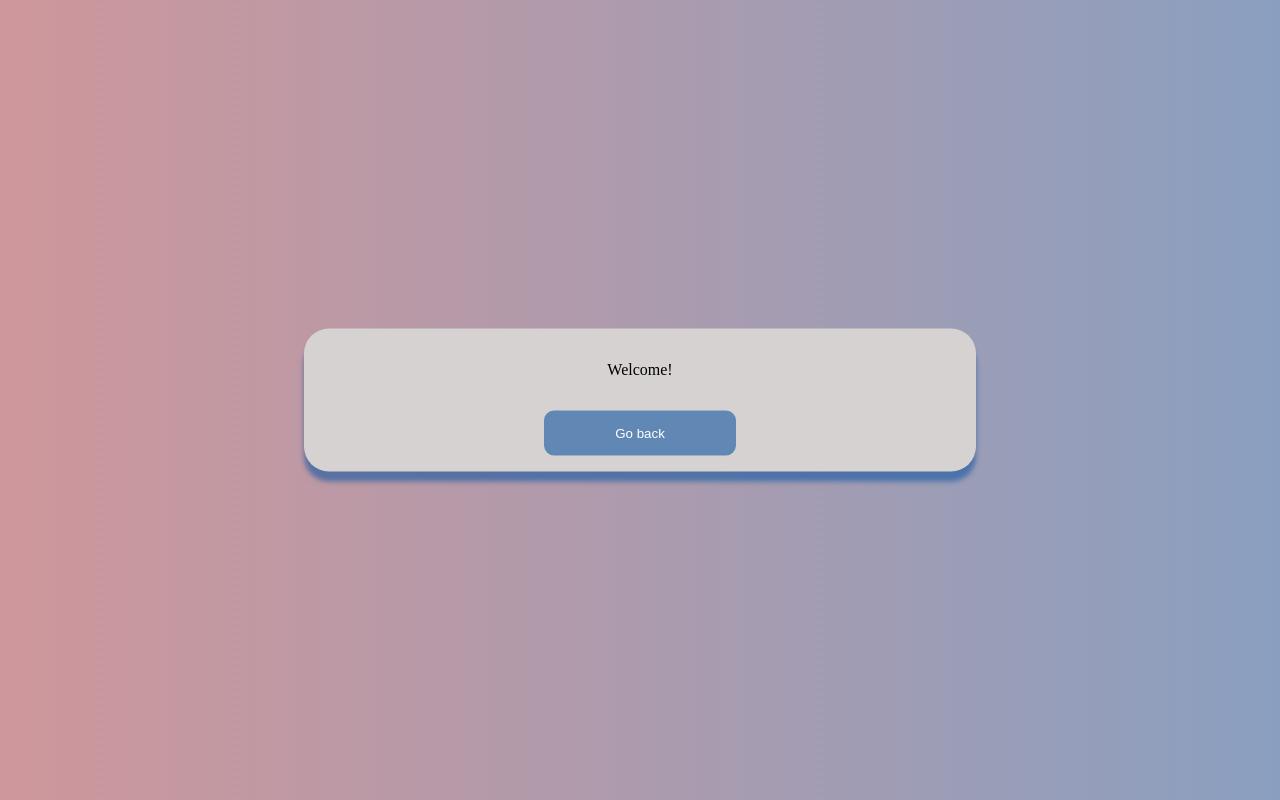
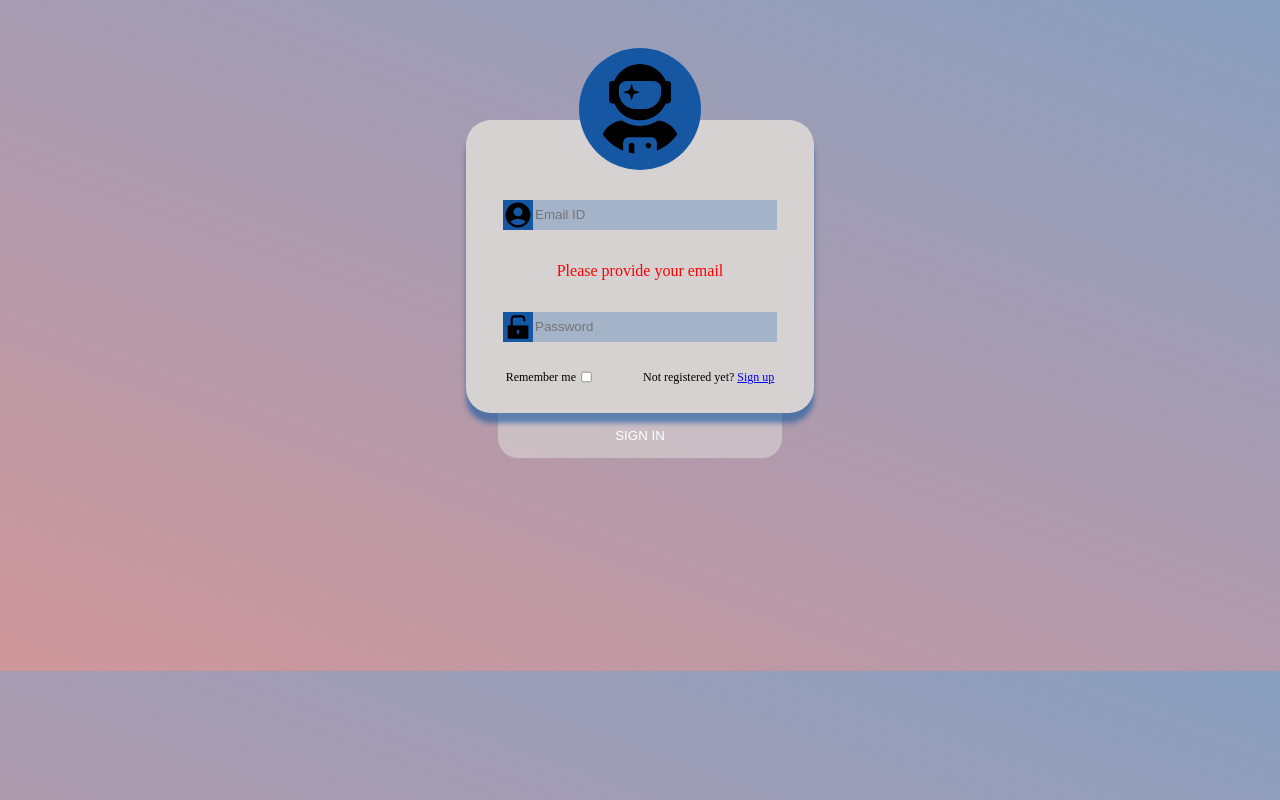
Before and after one commit to FlorianAutricque/exercise, a React (Vite) app in the folder 01 React form/: page / in a window 1280 px wide. Both pictures are taken after a click on the button "SIGN IN". Built offline with nearby package versions, Linux system fonts and the light colour scheme.

Commit message:
guarding causes

```diff
--- a/01 React form/src/components/SignInForm.jsx
+++ b/01 React form/src/components/SignInForm.jsx
@@ -8,10 +8,24 @@ import { FaUserAstronaut } from "react-icons/fa";
 
 function SignInForm() {
   const [show, setShow] = useState(false);
+  const [email, setEmail] = useState("");
+  const [errorEmail, setErrorEmail] = useState("");
+  const [password, setPassword] = useState("");
+  const [errorPassword, setErrorPassword] = useState("");
 
   function handleShow(e) {
     e.preventDefault();
-    setShow(show => !show);
+
+    if (email !== "" && password !== "" && password.length >= 6) {
+      setShow(show => !show);
+      setErrorEmail("");
+      setErrorPassword("");
+    }
+    if (email === "") {
+      setErrorEmail("Please provide your email");
+    } else {
+      setErrorPassword("Please prove a password longer than 6 characters");
+    }
   }
 
   return (
@@ -34,14 +48,30 @@ function SignInForm() {
                 <label htmlFor="email" className={styles.icons}>
                   <MdAccountCircle size={30} />
                 </label>
-                <input type="email" placeholder="Email ID" required />
+                <input
+                  type="email"
+                  placeholder="Email ID"
+                  onChange={e => setEmail(e.target.value)}
+                  required
+                />
               </span>
+              {errorEmail && (
+                <p className={styles.errorMessage}>{errorEmail}</p>
+              )}
               <span>
                 <label htmlFor="password" className={styles.icons}>
                   <AiFillUnlock size={30} />
                 </label>
-                <input type="password" placeholder="Password" required />
+                <input
+                  type="password"
+                  placeholder="Password"
+                  onChange={e => setPassword(e.target.value)}
+                  required
+                />
               </span>
+              {errorPassword && (
+                <p className={styles.errorMessage}>{errorPassword}</p>
+              )}
             </form>
 
             <span>
--- a/01 React form/src/components/SignInForm.module.css
+++ b/01 React form/src/components/SignInForm.module.css
@@ -125,3 +125,9 @@ input {
   transform: scale(1.02);
   transition: 300ms;
 }
+
+.errorMessage {
+  color: red;
+  margin-top: 0;
+  margin-bottom: 0;
+}
```
